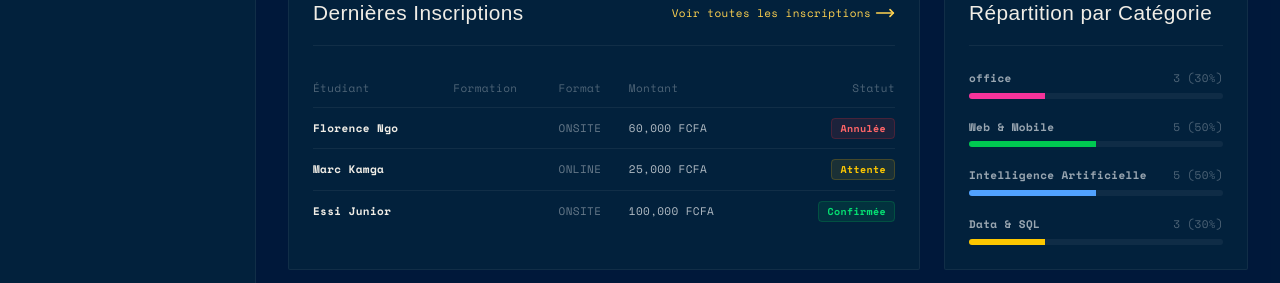
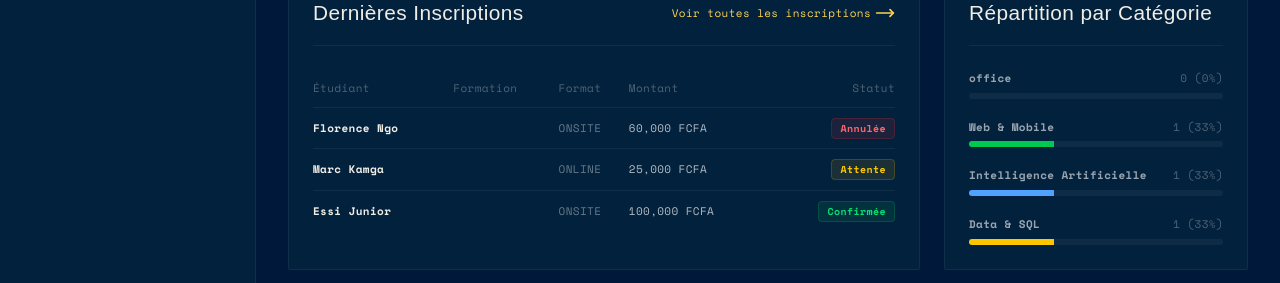
Before and after one commit to EssiJunior/Tebunah-Training, a Next.js app: page /en/admin in a window 1280 px wide. Shown: the part 336-619 px from the top of the page. Built offline with nearby package versions, Linux system fonts and the light colour scheme; a web font is replaced by a local one.

Commit message:
Used actual db categories data

```diff
--- a/components/molecules/dashboard/CategoryBreakdown.tsx
+++ b/components/molecules/dashboard/CategoryBreakdown.tsx
@@ -1,14 +1,26 @@
 import { CATEGORIES } from "@/data/formations"
+import { useAdmin } from '@/context/AdminContext'
 
 const CategoryBreakdown = () => {
-    const totalRegistrations = 10
-
+    const { registrations } = useAdmin()
     const categoryColors: Record<string, string> = {
         office: 'bg-pink-500',
         dev: 'bg-green-500',
         ia: 'bg-blue-400',
         data: 'bg-yellow-400'
     }
+
+    const validCategories = new Set(Object.keys(categoryColors))
+    const validRegistrations = registrations.filter(
+        (registration) => registration.formation?.category && validCategories.has(registration.formation.category)
+    )
+    const totalRegistrations = validRegistrations.length
+
+    const categoryCounts = validRegistrations.reduce<Record<string, number>>((acc, registration) => {
+        const category = registration.formation!.category
+        acc[category] = (acc[category] || 0) + 1
+        return acc
+    }, {})
 
     return (
         <div className="border border-white/6 bg-surface p-6 rounded-px">
@@ -18,7 +30,7 @@ const CategoryBreakdown = () => {
 
             <div className="space-y-5">
                 {CATEGORIES.slice(1).map((cat) => {
-                    const count = cat.quantity
+                    const count = categoryCounts[cat.id] || 0
                     const percentage = totalRegistrations > 0 ? (count / totalRegistrations) * 100 : 0
                     return (
                         <div key={cat.id} className="space-y-1.5">
```
